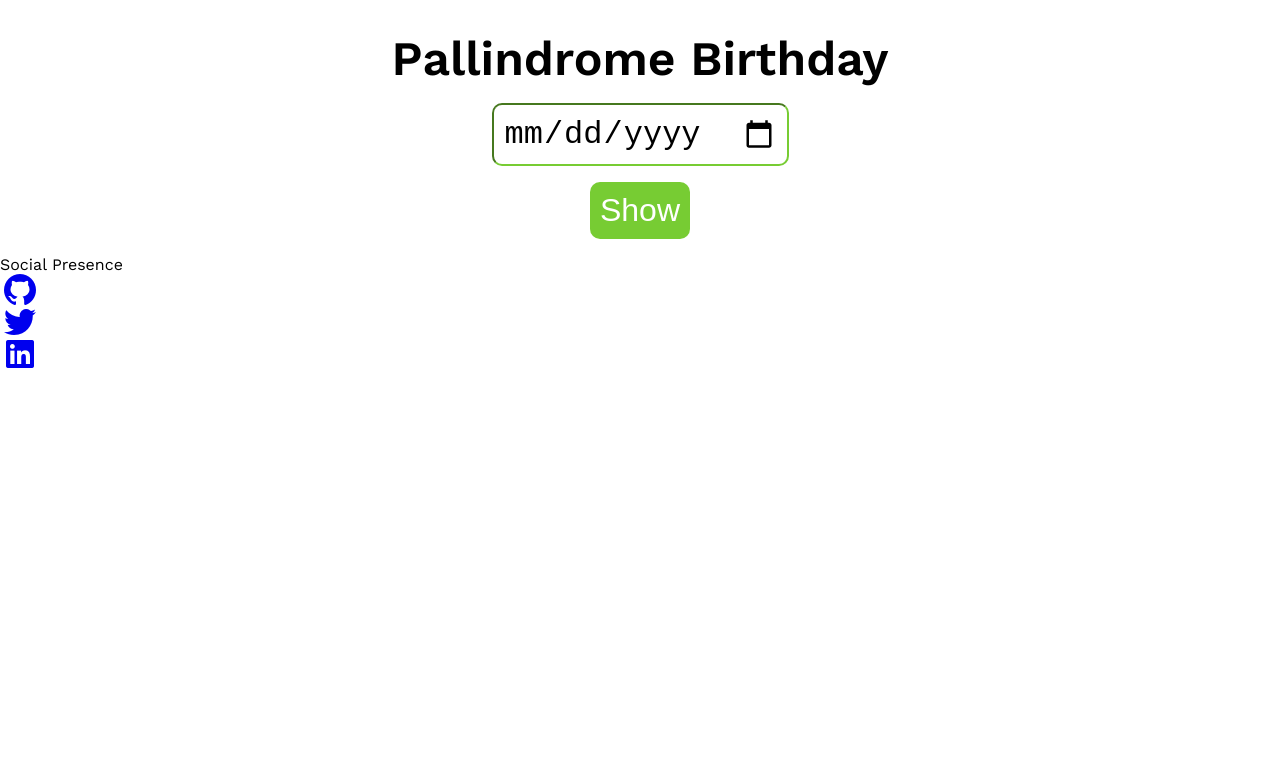
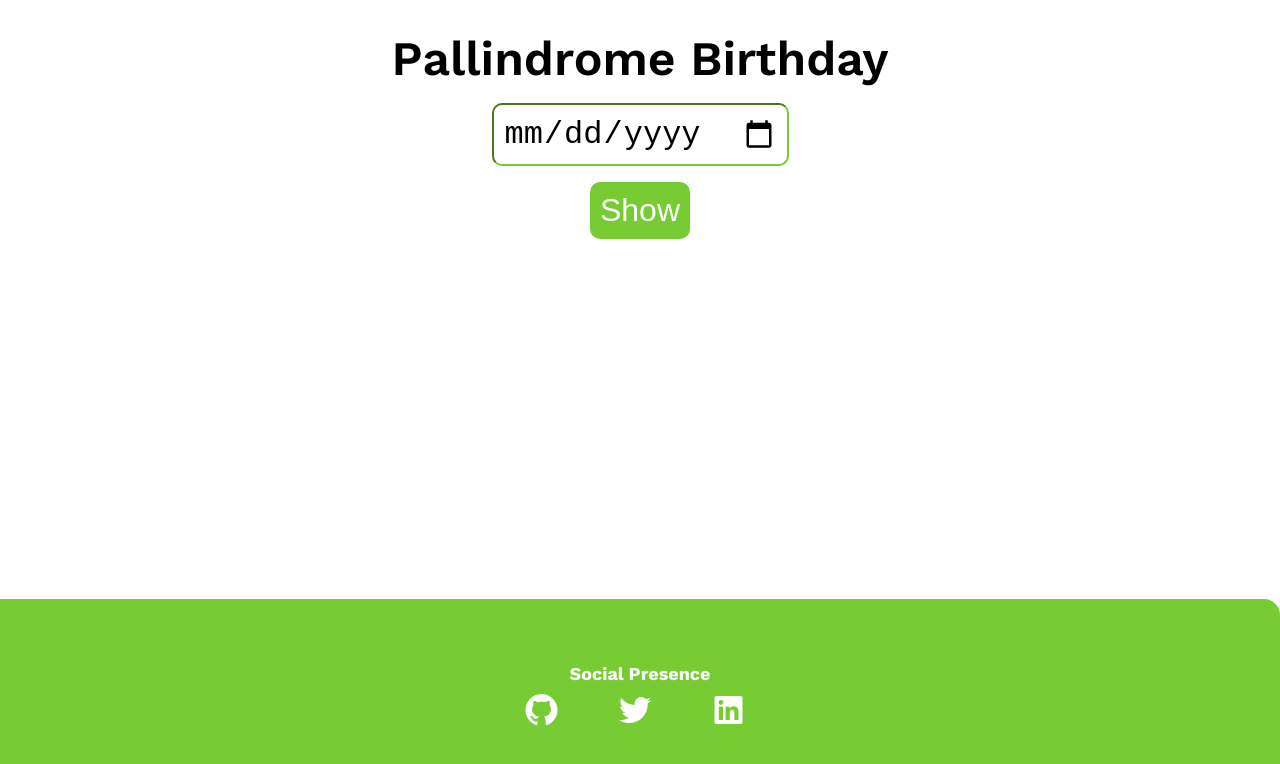
Before and after one commit to sk-ip/Pallindrome_Birthday, a plain HTML site: page index.html in a window 1280 px wide. Drawn offline with nearby package versions, Linux system fonts and the light colour scheme.

Commit message:
css: styles: Add footer

```diff
--- a/style.css
+++ b/style.css
@@ -48,3 +48,47 @@ input {
   margin: 1rem auto 1rem;
   font-size: 2rem;
 }
+
+.footer {
+    position: fixed;
+    bottom: 0;
+    width: 100%;
+    background-color: var(--primary-color);
+    padding: 4rem 1rem;
+    text-align: center;
+    color: white;
+    border-top-right-radius: 1rem;
+}
+
+.footer .link {
+    color: white
+}
+
+.footer .footer-header {
+    font-weight: bold;
+    font-size: large;
+}
+
+.footer ul {
+    padding-inline-start: 0px;
+}
+
+.list-item-inline {
+    display: inline;
+    padding: 0rem 0.5rem;
+}
+
+.list-non-bullet {
+    list-style: none;
+    padding-inline-start: 0px;
+}
+
+.social-links {
+  padding: 10px;
+}
+
+.link {
+    box-sizing: border-box;
+    text-decoration: none;
+    padding: 0.5rem 1rem;
+}
```
